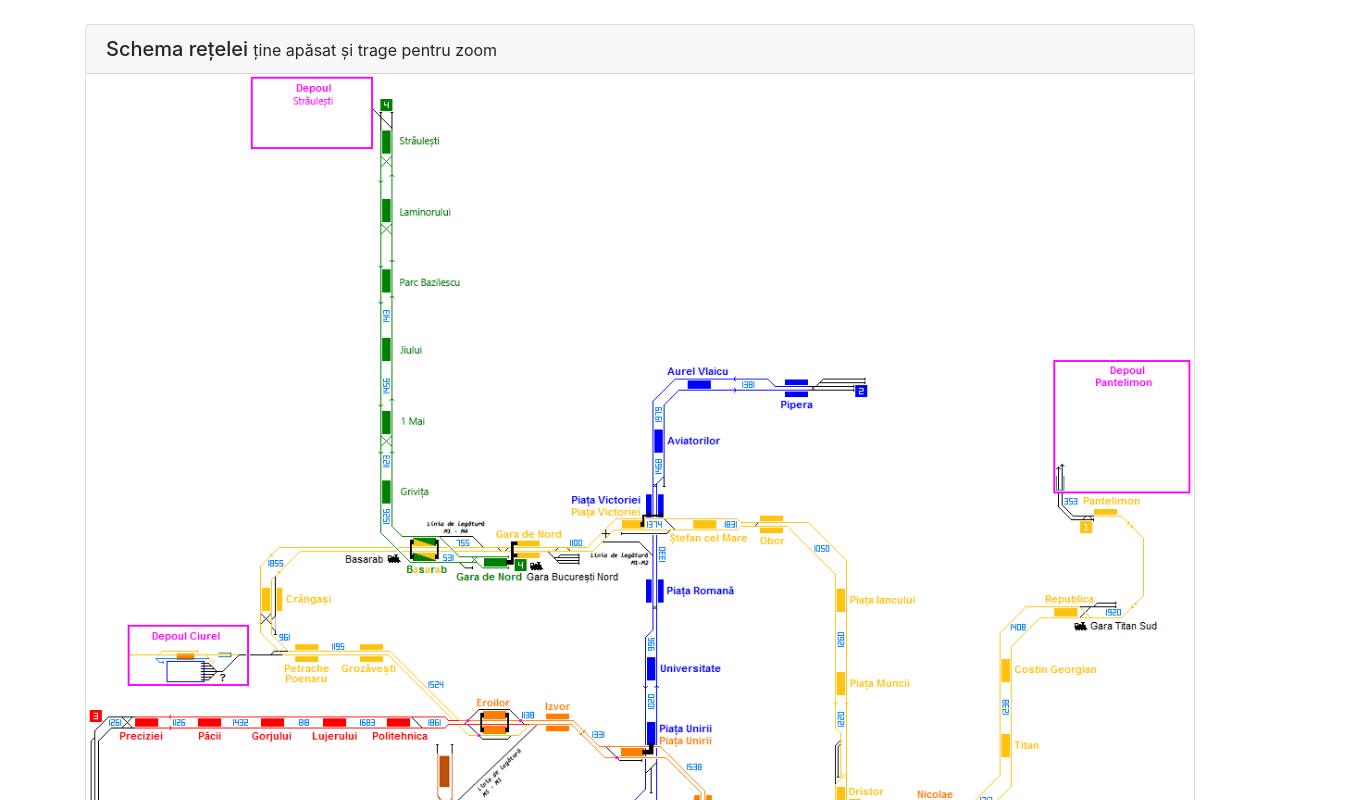
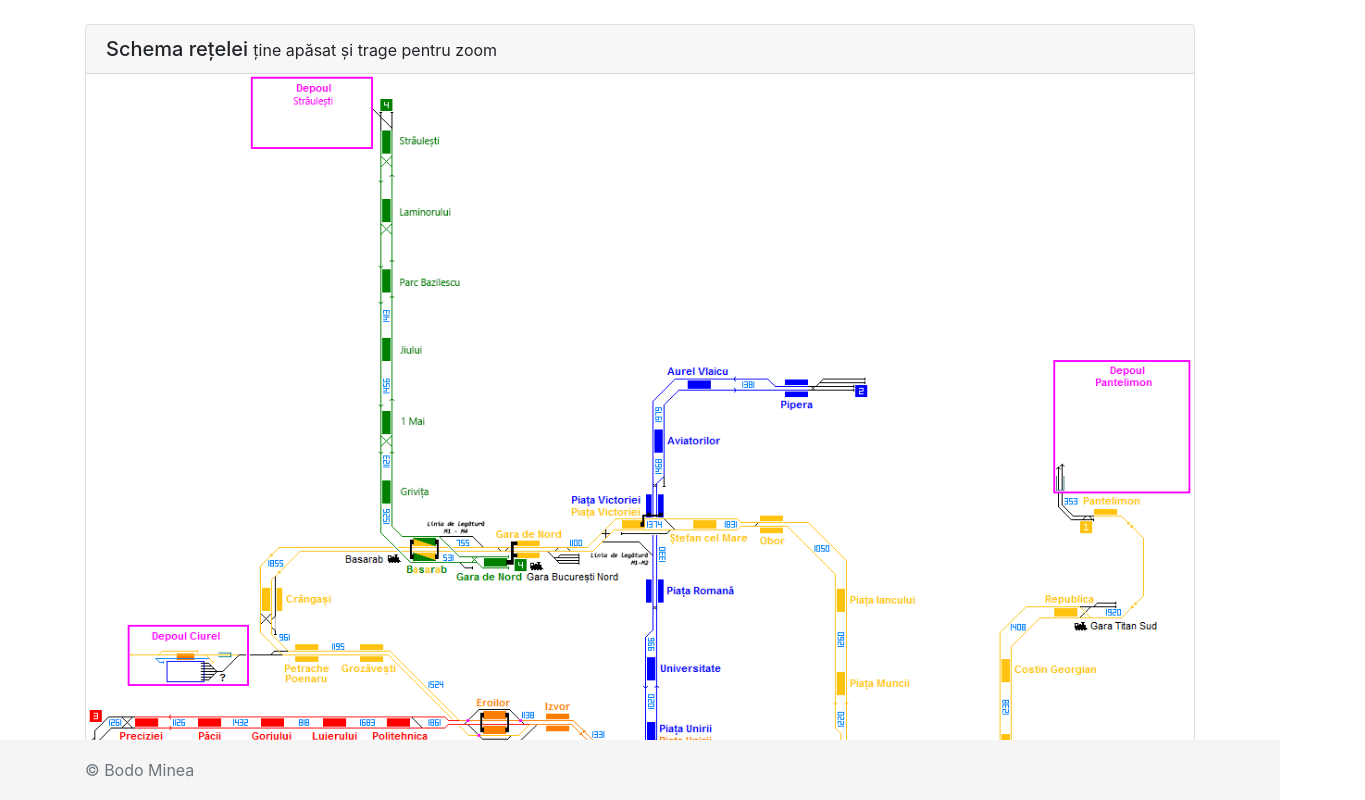
Before and after one commit to FlashWebIT/Bucharest-Subway-track-layout-explorer, a plain HTML site: page index.html in a window 1280 px wide. Shown: the top 800 px of the page, 1365 px wide, since content can reach past the window. Drawn offline with nearby package versions, Linux system fonts and the light colour scheme; some packages are replaced by stand-ins of ours; a script that the page names is missing.

Commit message:
Fix footer positioning and add missing closing tag for container

```diff
--- a/index.html
+++ b/index.html
@@ -21,8 +21,11 @@ html {
   position: relative;
   min-height: 100%;
 }
+.container{
+  margin-bottom: 60px;
+}
 .footer {
-  position: absolute;
+  position: fixed;
   bottom: 0;
   width: 100%;
   height: 60px;
@@ -55,6 +58,8 @@ html {
     </div>
     </div>
 
+</div>
+
     <footer class="footer">
       <div class="container">
         <span class="text-muted">&copy; Bodo Minea</span>
```
